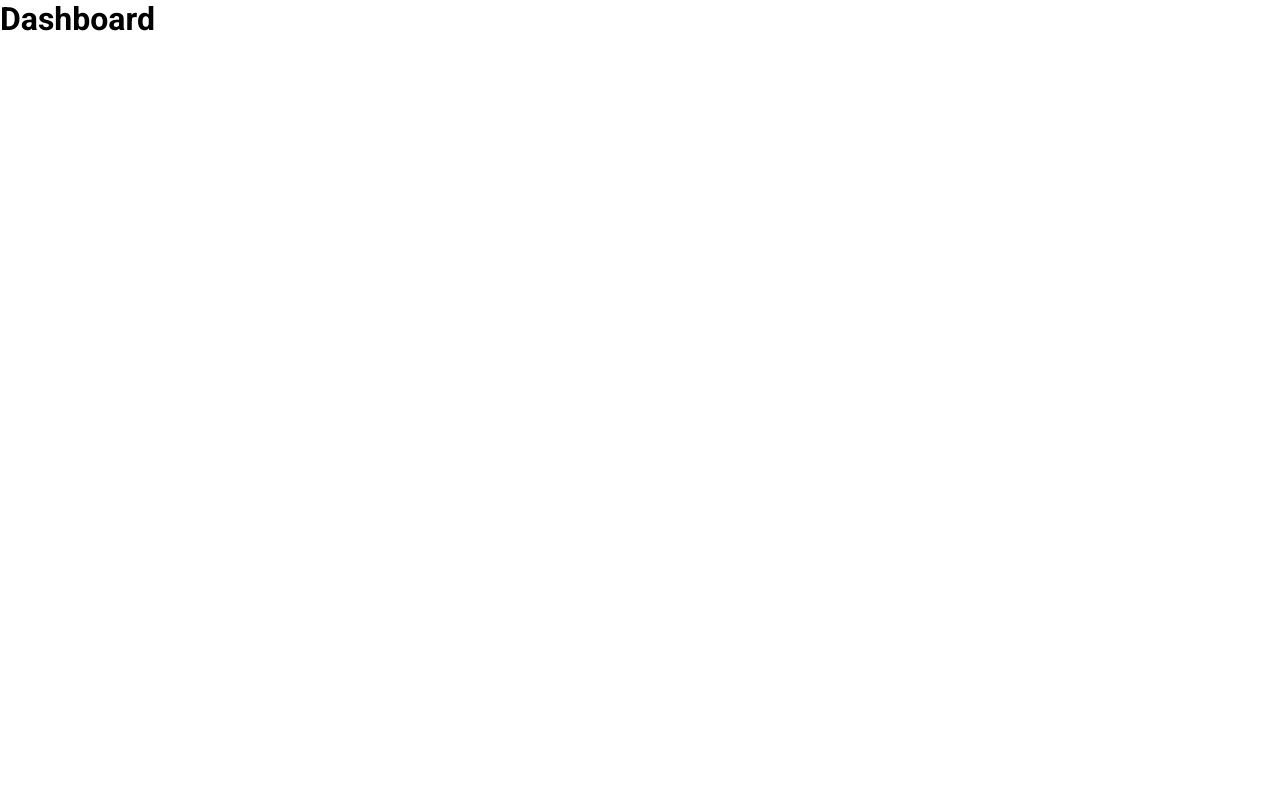
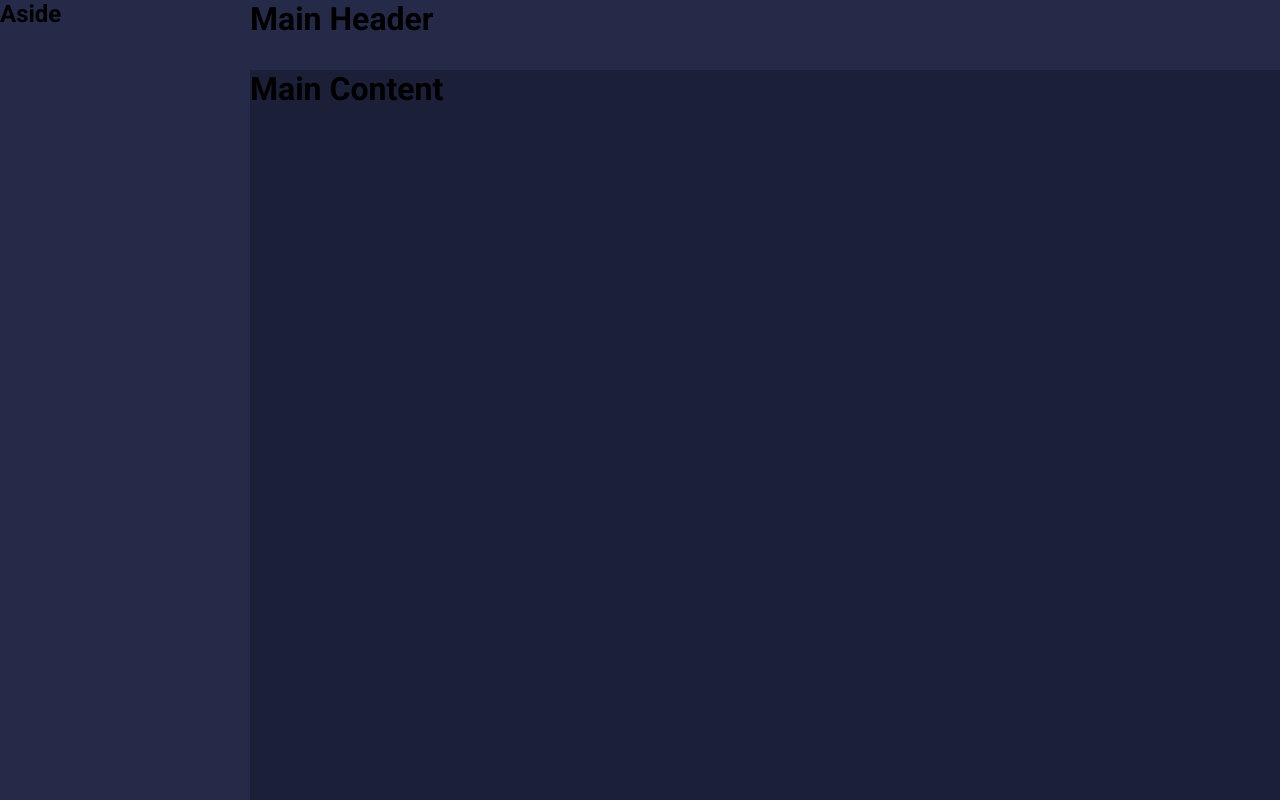
Before and after one commit to IgorSousaFront/minha_carteira_curso, a React (Create React App) app: page / in a window 1280 px wide. Built offline with nearby package versions, Linux system fonts and the light colour scheme.

Commit message:
ajustanto esqueleto da estrutura

```diff
--- a/src/App.tsx
+++ b/src/App.tsx
@@ -1,12 +1,12 @@
 import React from 'react';
 import GlobalStyles from './styles/GlobalStyles';
-import Dashboard from './pages/Dashboard';
+import Layout from './components/Layout';
 
 const App: React.FC = () => {
   return (
     <>
       <GlobalStyles />
-      <Dashboard />
+      <Layout />
     </>
   );
 }
--- /dev/null
+++ b/src/components/Aside/index.tsx
@@ -0,0 +1,13 @@
+import React from 'react';
+
+import { Container } from './styles';
+
+const Aside: React.FC = () => {
+  return (
+    <Container>
+      <h1>Aside</h1>
+    </Container>
+  );
+}
+
+export default Aside;
--- /dev/null
+++ b/src/components/Aside/styles.ts
@@ -0,0 +1,6 @@
+import styled from 'styled-components'
+
+export const Container = styled.aside`
+  grid-area: AS;
+  background-color: #252A48;
+`;
--- /dev/null
+++ b/src/components/Layout/index.tsx
@@ -0,0 +1,19 @@
+import React from 'react';
+
+import { Grid } from './styles';
+
+import MainHeader from '../MainHeader';
+import Aside from '../Aside';
+import MainContent from '../MainContent';
+
+const Layout: React.FC = () => {
+  return (
+    <Grid>
+      <MainHeader />
+      <Aside />
+      <MainContent />
+    </Grid>
+  );
+}
+
+export default Layout;
--- /dev/null
+++ b/src/components/Layout/styles.ts
@@ -0,0 +1,18 @@
+import styled from 'styled-components'
+
+/**
+* Layout
+* MH = Main Header
+* AS = Aside
+* MC = Main Content
+*/
+export const Grid = styled.div`
+  display: grid;
+  grid-template-columns: 250px auto;
+  grid-template-rows: 70px auto;
+  grid-template-areas:
+    'AS MH'
+    'AS MC'
+  ;
+  height: 100vh;
+`;
--- /dev/null
+++ b/src/components/MainContent/index.tsx
@@ -0,0 +1,13 @@
+import React from 'react';
+
+import { Container } from './styles';
+
+const MainContent: React.FC = () => {
+  return (
+    <Container>
+      <h1>Main Content</h1>
+    </Container>
+  );
+}
+
+export default MainContent;
--- /dev/null
+++ b/src/components/MainContent/styles.ts
@@ -0,0 +1,6 @@
+import styled from 'styled-components'
+
+export const Container = styled.main`
+  grid-area: MC;
+  background-color: #1B1F38;
+`;
--- /dev/null
+++ b/src/components/MainHeader/index.tsx
@@ -0,0 +1,13 @@
+import React from 'react';
+
+import { Container } from './styles';
+
+const MainHeader: React.FC = () => {
+  return (
+    <Container>
+      <h1>Main Header</h1>
+    </Container>
+  );
+}
+
+export default MainHeader;
--- /dev/null
+++ b/src/components/MainHeader/styles.ts
@@ -0,0 +1,6 @@
+import styled from 'styled-components'
+
+export const Container = styled.header`
+  grid-area: MH;
+  background-color: #252A48;
+`;
--- a/src/styles/GlobalStyles.ts
+++ b/src/styles/GlobalStyles.ts
@@ -20,6 +20,5 @@
 
   button {
     cursor: pointer;
-
   }
 `;
```
